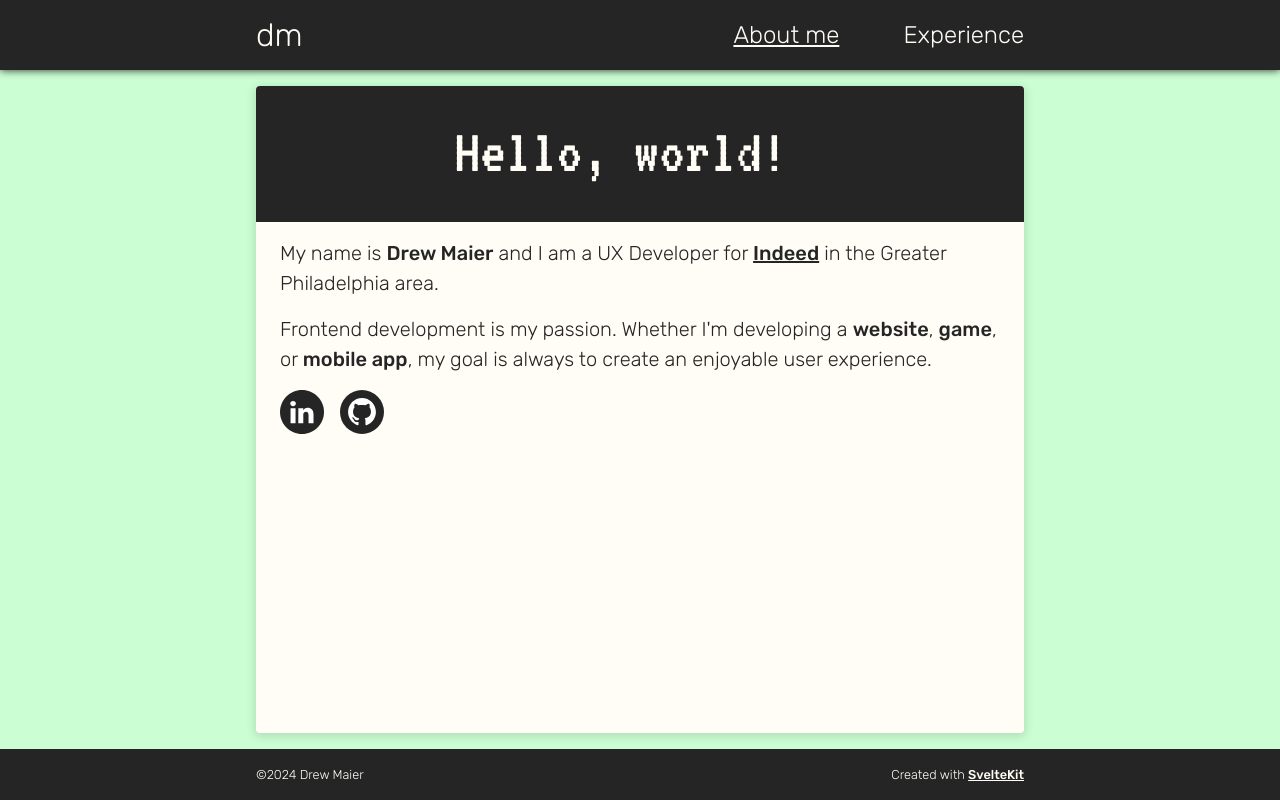
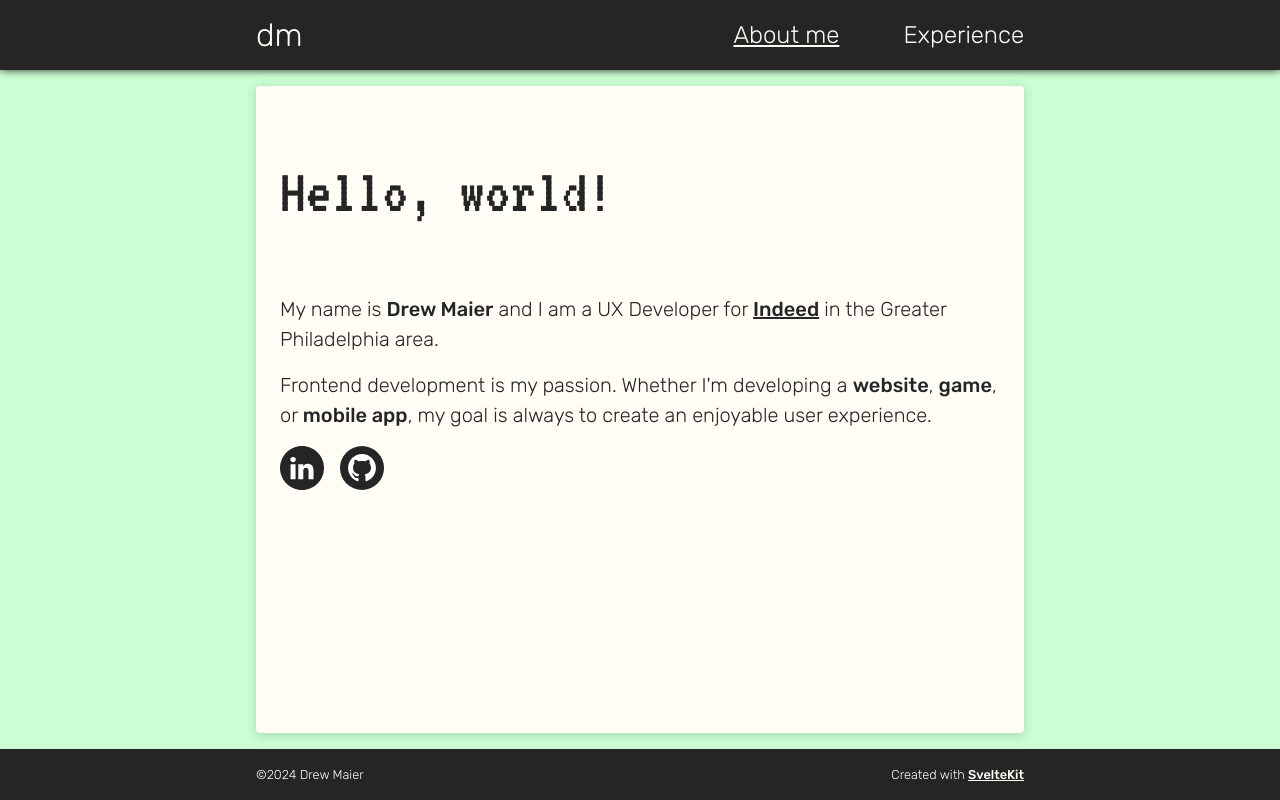
Before and after one commit to drewcmaier/portfolio, a SvelteKit app: page / in a window 1280 px wide. Built offline with nearby package versions, Linux system fonts and the light colour scheme.

Commit message:
feat: new intro header

```diff
--- a/src/routes/+page.svelte
+++ b/src/routes/+page.svelte
@@ -5,9 +5,11 @@
 </script>
 
 <Card playTransitionIn={true}>
-	<strong slot="heading" class="heading-hello"
-		>Hello, world!<span class="cursor" aria-hidden>█</span></strong
-	>
+	<span class="heading-container">
+		<strong class="heading-hello typing-animation"
+			>Hello, world!<span class="cursor" aria-label="">█</span></strong
+		>
+	</span>
 	<p>
 		<span>My name is</span> <strong>Drew Maier</strong>
 		<span
@@ -34,8 +36,7 @@
 		display: block;
 		font-family: var(--font-mono);
 		font-size: clamp(var(--font-size-1), 12vw, var(--font-size-7));
-		text-align: center;
-		padding-block: var(--spacing-4);
+		padding-block: var(--spacing-7);
 	}
 
 	.contact-links {
@@ -59,5 +60,27 @@
 				opacity: 0;
 			}
 		}
+
+		.heading-container {
+			margin-inline-end: auto;
+		}
+		/*
+			Typing effect
+			https://css-tricks.com/snippets/css/typewriter-effect/
+		*/
+		.typing-animation {
+			overflow: hidden;
+			white-space: nowrap;
+			animation: typing 1.5s steps(20, end);
+		}
+
+		@keyframes typing {
+			from {
+				width: 0;
+			}
+			to {
+				width: 100%;
+			}
+		}
 	}
 </style>
--- a/src/routes/style.css
+++ b/src/routes/style.css
@@ -44,7 +44,7 @@
 
 	--font-heading: 'Rubik', sans-serif;
 	--font-body: 'Rubik', sans-serif;
-	--font-mono: 'VT323', 'Fira Mono', monospace;
+	--font-mono: 'VT323', monospace;
 
 	--shadow-outer: 0px 2px 8px 2px var(--color-shadow);
 	--shadow-inner: inset 0px 2px 4px var(--color-shadow);
```
